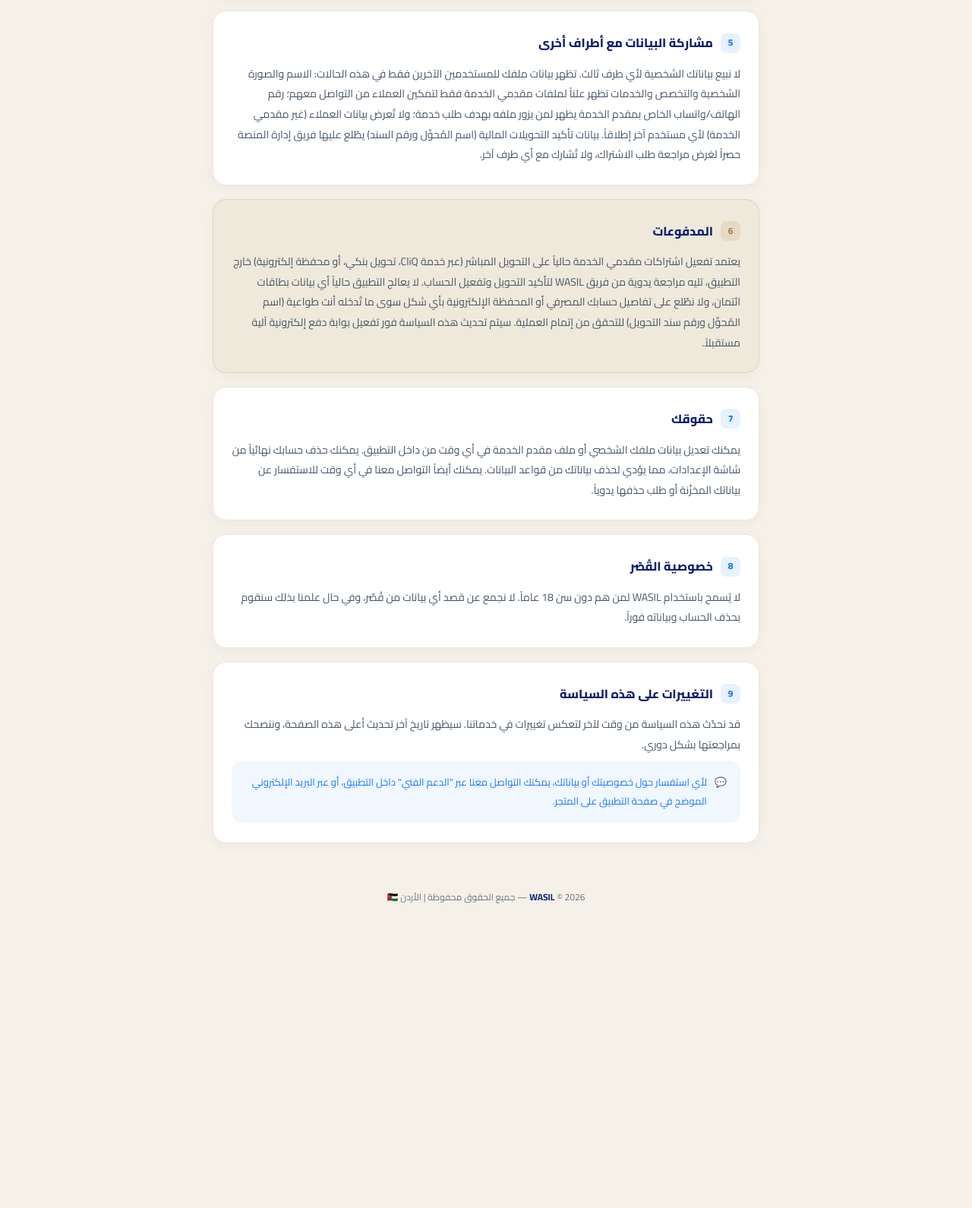
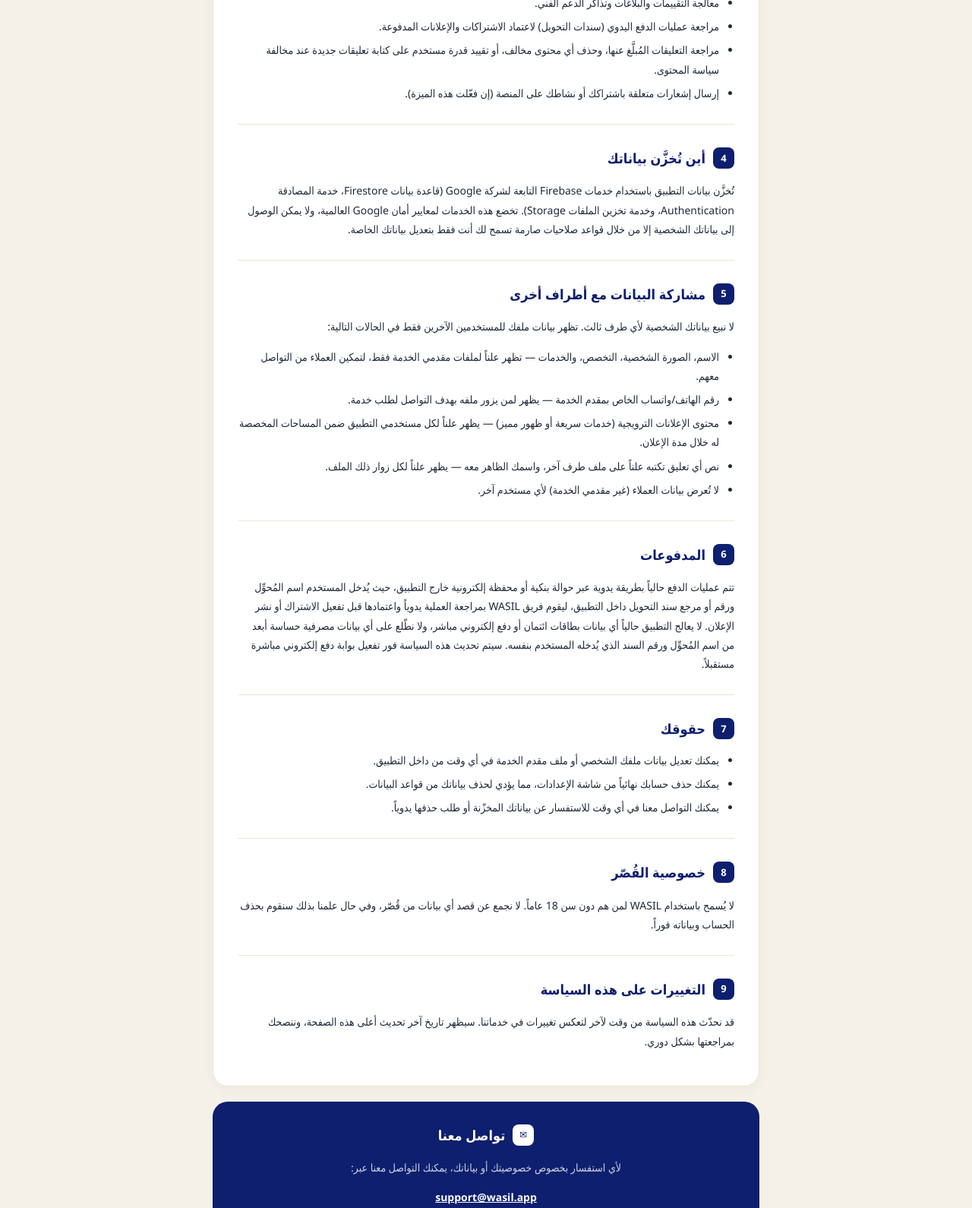
Before and after one commit to maloohm-collab/wasil-legal, a plain HTML site: page index.html in a window 1280 px wide. Shown: the part 1210-2800 px from the top of the page at 76% size. Before the commit the page ends 2453 px from the top, so only its background shows below. Drawn offline with Linux system fonts and the light colour scheme.

Commit message:
Revise privacy policy content and styling

```diff
--- a/index.html
+++ b/index.html
@@ -4,214 +4,285 @@
 <meta charset="UTF-8">
 <meta name="viewport" content="width=device-width, initial-scale=1.0">
 <title>سياسة الخصوصية — WASIL</title>
-<meta name="description" content="سياسة الخصوصية الرسمية لتطبيق WASIL">
-<link rel="preconnect" href="https://fonts.googleapis.com">
-<link href="https://fonts.googleapis.com/css2?family=Cairo:wght@400;600;700;800;900&display=swap" rel="stylesheet">
 <style>
-  :root{
-    --navy:#0D1F6E;
-    --navy-deep:#0A1856;
-    --blue:#1677FF;
-    --gold:#A8843C;
-    --stone:#F5F1E8;
-    --card-border:#EDE7D9;
-    --muted:#6B7280;
-    --text:#1E293B;
+  :root {
+    --stone: #F5F1E8;
+    --navy: #0D1F6E;
+    --blue: #1677FF;
+    --gold: #A8843C;
+    --gold-soft: #F3EAD3;
+    --card-border: #EDE7D9;
+    --muted: #6B7280;
+    --text: #1E293B;
   }
-  *{box-sizing:border-box;}
-  body{
-    margin:0;
-    background:var(--stone);
-    font-family:'Cairo',sans-serif;
-    color:var(--text);
-    line-height:1.9;
+
+  * { box-sizing: border-box; }
+
+  body {
+    margin: 0;
+    background: var(--stone);
+    font-family: 'Segoe UI', Tahoma, Arial, sans-serif;
+    color: var(--text);
+    line-height: 1.8;
   }
-  header{
-    background:linear-gradient(135deg,#1A3FB5,var(--navy) 70%);
-    padding:56px 20px 72px;
-    text-align:center;
-    position:relative;
-    overflow:hidden;
+
+  header {
+    background: linear-gradient(135deg, var(--blue), var(--navy));
+    padding: 48px 24px 40px;
+    text-align: center;
+    color: white;
   }
-  header::before{
-    content:"";
-    position:absolute;
-    top:-70px; right:-60px;
-    width:220px; height:220px;
-    border-radius:50%;
-    background:radial-gradient(circle at center, rgba(255,255,255,.14), rgba(255,255,255,0) 70%);
+
+  .logo-mark {
+    display: inline-flex;
+    align-items: center;
+    justify-content: center;
+    width: 56px;
+    height: 56px;
+    background: white;
+    color: var(--navy);
+    border-radius: 16px;
+    font-weight: 900;
+    font-size: 24px;
+    margin-bottom: 16px;
   }
-  .logo-badge{
-    width:64px;height:64px;
-    margin:0 auto 18px;
-    border-radius:50%;
-    background:rgba(255,255,255,.12);
-    border:1.5px solid rgba(255,255,255,.22);
-    display:flex;align-items:center;justify-content:center;
-    font-size:28px;color:#fff;font-weight:900;
+
+  header h1 {
+    margin: 0 0 8px;
+    font-size: 26px;
+    font-weight: 800;
+    letter-spacing: 0.5px;
   }
-  header h1{
-    color:#fff;
-    font-size:26px;
-    font-weight:900;
-    margin:0 0 8px;
-    letter-spacing:.3px;
+
+  header p {
+    margin: 0;
+    color: rgba(255,255,255,0.75);
+    font-size: 14px;
   }
-  header p{
-    color:rgba(255,255,255,.78);
-    margin:0;
-    font-size:14px;
+
+  main {
+    max-width: 760px;
+    margin: -20px auto 0;
+    padding: 0 20px 60px;
   }
-  main{
-    max-width:760px;
-    margin:-40px auto 60px;
-    padding:0 20px;
+
+  .card {
+    background: white;
+    border: 1px solid var(--card-border);
+    border-radius: 20px;
+    padding: 32px;
+    margin-bottom: 20px;
+    box-shadow: 0 4px 16px rgba(13,31,110,0.04);
   }
-  .updated-pill{
-    display:inline-block;
-    background:#fff;
-    border:1px solid var(--card-border);
-    color:var(--muted);
-    font-size:12px;
-    font-weight:700;
-    padding:6px 16px;
-    border-radius:20px;
-    margin-bottom:24px;
-    box-shadow:0 4px 14px rgba(13,31,110,.06);
+
+  .updated-badge {
+    display: inline-block;
+    background: var(--gold-soft);
+    color: var(--gold);
+    font-size: 12px;
+    font-weight: 700;
+    padding: 6px 14px;
+    border-radius: 20px;
+    margin-bottom: 24px;
   }
-  .card{
-    background:#fff;
-    border:1px solid var(--card-border);
-    border-radius:18px;
-    padding:26px 24px;
-    margin-bottom:18px;
-    box-shadow:0 4px 16px rgba(13,31,110,.04);
+
+  h2 {
+    color: var(--navy);
+    font-size: 18px;
+    font-weight: 800;
+    margin: 0 0 12px;
+    display: flex;
+    align-items: center;
+    gap: 10px;
   }
-  .card h2{
-    font-size:16px;
-    font-weight:800;
-    color:var(--navy);
-    margin:0 0 12px;
-    display:flex;
-    align-items:center;
-    gap:10px;
+
+  h2 .num {
+    display: inline-flex;
+    align-items: center;
+    justify-content: center;
+    width: 28px;
+    height: 28px;
+    background: var(--navy);
+    color: white;
+    border-radius: 8px;
+    font-size: 13px;
+    flex-shrink: 0;
   }
-  .card h2 .num{
-    display:inline-flex;
-    align-items:center;
-    justify-content:center;
-    width:26px;height:26px;
-    border-radius:8px;
-    background:rgba(22,119,255,.1);
-    color:var(--blue);
-    font-size:12px;
-    font-weight:800;
-    flex-shrink:0;
+
+  p, li {
+    font-size: 14px;
+    color: var(--text);
   }
-  .card p{
-    font-size:14px;
-    color:#475569;
-    margin:0;
-    white-space:pre-line;
+
+  ul {
+    margin: 8px 0;
+    padding-right: 20px;
   }
-  .note{
-    background:rgba(168,132,60,.07);
-    border:1px solid rgba(168,132,60,.22);
+
+  li { margin-bottom: 6px; }
+
+  .section + .section {
+    margin-top: 28px;
+    padding-top: 28px;
+    border-top: 1px solid var(--card-border);
   }
-  .note h2 .num{
-    background:rgba(168,132,60,.14);
-    color:var(--gold);
+
+  .note {
+    background: var(--stone);
+    border: 1px solid var(--card-border);
+    border-radius: 12px;
+    padding: 14px 16px;
+    font-size: 13px;
+    color: var(--muted);
+    margin-top: 10px;
   }
-  .contact-box{
-    background:rgba(22,119,255,.06);
-    border-radius:14px;
-    padding:16px 18px;
-    display:flex;
-    gap:10px;
-    align-items:flex-start;
-    font-size:13px;
-    color:var(--blue);
-    margin-top:8px;
+
+  .contact-card {
+    background: var(--navy);
+    color: white;
+    border-radius: 20px;
+    padding: 28px 32px;
+    text-align: center;
   }
-  footer{
-    text-align:center;
-    padding:0 20px 50px;
-    color:var(--muted);
-    font-size:12px;
+
+  .contact-card h2 {
+    color: white;
+    justify-content: center;
   }
-  footer strong{color:var(--navy);}
-  @media (max-width:480px){
-    header{padding:44px 16px 60px;}
-    header h1{font-size:22px;}
-    .card{padding:20px 18px;}
+
+  .contact-card a {
+    color: white;
+    font-weight: 700;
+  }
+
+  footer {
+    text-align: center;
+    padding: 24px;
+    color: var(--muted);
+    font-size: 12px;
   }
 </style>
 </head>
 <body>
 
 <header>
-  <div class="logo-badge">W</div>
+  <div class="logo-mark">W</div>
   <h1>سياسة الخصوصية</h1>
-  <p>تطبيق WASIL — جميع خدماتك في منصة واحدة</p>
+  <p>تطبيق WASIL — منصة خدمات ذكية في الأردن</p>
 </header>
 
 <main>
-  <span class="updated-pill">آخر تحديث: يوليو 2026</span>
+  <div class="card">
+    <span class="updated-badge">آخر تحديث: أغسطس 2026</span>
 
-  <div class="card">
-    <h2><span class="num">1</span>مقدّمة</h2>
-    <p>نحن في WASIL نأخذ خصوصيتك على محمل الجد. توضح هذه السياسة ما هي البيانات التي نجمعها عند استخدامك للتطبيق، كيف نستخدمها، ومع من قد نشاركها. باستخدامك للتطبيق فإنك توافق على الممارسات الموضحة هنا.</p>
+    <div class="section">
+      <h2><span class="num">1</span> مقدمة</h2>
+      <p>
+        نحن في WASIL نأخذ خصوصيتك على محمل الجد. توضح هذه السياسة ما هي البيانات التي نجمعها عند استخدامك للتطبيق،
+        كيف نستخدمها، ومع من قد نشاركها. باستخدامك للتطبيق فإنك توافق على الممارسات الموضحة هنا.
+      </p>
     </div>
 
-  <div class="card">
-    <h2><span class="num">2</span>البيانات التي نجمعها</h2>
-    <p>نجمع فقط البيانات الضرورية لتشغيل الخدمة: بيانات الحساب (الاسم، رقم الهاتف، البريد الإلكتروني، المدينة والمنطقة)؛ بيانات مقدمي الخدمة (التخصص، نبذة تعريفية، الخدمات وأسعارها، أوقات العمل، ومناطق التغطية)؛ وثائق التوثيق لمقدمي الخدمة فقط (صورة شخصية، صورة الهوية، شهادات مهنية أو رقم نقابة حسب المهنة) وتُستخدم حصراً للتحقق من الهوية والمؤهلات؛ بيانات الاستخدام (التقييمات، البلاغات، تذاكر الدعم الفني)؛ بيانات تأكيد التحويلات المالية عند الاشتراك (اسم المُحوِّل ورقم سند التحويل) وتُستخدم حصراً لمراجعة طلب الاشتراك وتفعيله يدوياً؛ ومعرّف الجهاز للإشعارات (FCM Token).
-
-ملاحظة مهمة: لا يخزّن التطبيق سجلّ محادثاتك مع مقدمي الخدمة. التواصل يتم مباشرة عبر مكالمة هاتفية أو واتساب خارج التطبيق، ولا نطّلع على محتوى تلك المحادثات ولا نحتفظ بها.</p>
+    <div class="section">
+      <h2><span class="num">2</span> البيانات التي نجمعها</h2>
+      <p>نجمع فقط البيانات الضرورية لتشغيل الخدمة، وتشمل:</p>
+      <ul>
+        <li><strong>بيانات الحساب:</strong> الاسم، رقم الهاتف، البريد الإلكتروني، المدينة والمنطقة.</li>
+        <li><strong>بيانات مقدمي الخدمة:</strong> التخصص المهني، نبذة تعريفية، الخدمات المقدَّمة وأسعارها، أوقات العمل، ومناطق التغطية.</li>
+        <li><strong>وثائق التوثيق (لمقدمي الخدمة فقط):</strong> صورة شخصية، صورة الهوية، وشهادات مهنية أو رقم نقابة حسب طبيعة المهنة — تُستخدم حصراً للتحقق من الهوية والمؤهلات المهنية.</li>
+        <li><strong>بيانات الدفع اليدوي:</strong> عند الاشتراك أو شراء إعلان مدفوع (خدمات سريعة أو ظهور مميز)، نجمع اسم المُحوِّل ورقم/مرجع سند التحويل والمبلغ المُدخَل من المستخدم، لغرض مراجعة العملية يدوياً واعتمادها فقط — لا نجمع أو نخزّن أي بيانات بطاقة ائتمان.</li>
+        <li><strong>بيانات التعليقات والبلاغات:</strong> نص التعليق (إيجابي/سلبي) الذي يكتبه المستخدم عن طرف آخر، أي رد علني عليه، وأي بلاغ يقدّمه مستخدم عن محتوى مخالف.</li>
+        <li><strong>بيانات الإعلانات الترويجية:</strong> عند نشر إعلان ضمن الخدمات السريعة أو الظهور المميز، نجمع بيانات الإعلان (النص، الصورة، رقم التواصل) لعرضها للمستخدمين الآخرين.</li>
+        <li><strong>بيانات الاستخدام:</strong> التقييمات التي تمنحها أو تستلمها، البلاغات التي تقدّمها، وتذاكر الدعم الفني.</li>
+        <li><strong>معرّف الجهاز للإشعارات (FCM Token):</strong> لإرسال إشعارات التطبيق عند الحاجة.</li>
+      </ul>
+      <div class="note">
+        لا يخزّن التطبيق سجلّ محادثاتك مع مقدمي الخدمة. التواصل يتم مباشرة عبر مكالمة هاتفية أو واتساب خارج التطبيق، ولا نطّلع على محتوى تلك المحادثات ولا نحتفظ بها.
+      </div>
     </div>
 
-  <div class="card">
-    <h2><span class="num">3</span>كيف نستخدم بياناتك</h2>
-    <p>نستخدم بياناتك لعرض ملفك الشخصي أو ملف مقدم الخدمة ضمن نتائج البحث، تمكينك من التواصل المباشر مع مقدمي الخدمة، التحقق من هوية ومؤهلات مقدمي الخدمة (التوثيق)، مراجعة طلبات الاشتراك وتفعيلها، معالجة التقييمات والبلاغات وتذاكر الدعم الفني، وإرسال إشعارات متعلقة باشتراكك أو نشاطك على المنصة إن فعّلت هذه الميزة.</p>
+    <div class="section">
+      <h2><span class="num">3</span> كيف نستخدم بياناتك</h2>
+      <ul>
+        <li>عرض ملفك الشخصي أو ملف مقدم الخدمة للمستخدمين الآخرين ضمن نتائج البحث.</li>
+        <li>تمكينك من التواصل المباشر مع مقدمي الخدمة عبر الهاتف أو واتساب.</li>
+        <li>التحقق من هوية ومؤهلات مقدمي الخدمة (التوثيق).</li>
+        <li>معالجة التقييمات والبلاغات وتذاكر الدعم الفني.</li>
+        <li>مراجعة عمليات الدفع اليدوي (سندات التحويل) لاعتماد الاشتراكات والإعلانات المدفوعة.</li>
+        <li>مراجعة التعليقات المُبلَّغ عنها، وحذف أي محتوى مخالف، أو تقييد قدرة مستخدم على كتابة تعليقات جديدة عند مخالفة سياسة المحتوى.</li>
+        <li>إرسال إشعارات متعلقة باشتراكك أو نشاطك على المنصة (إن فعّلت هذه الميزة).</li>
+      </ul>
     </div>
 
-  <div class="card">
-    <h2><span class="num">4</span>أين تُخزَّن بياناتك</h2>
-    <p>تُخزَّن بيانات التطبيق باستخدام خدمات Firebase التابعة لشركة Google (قاعدة بيانات Firestore وخدمة المصادقة Authentication). تخضع هذه الخدمات لمعايير أمان Google العالمية، ولا يمكن الوصول إلى بياناتك الشخصية إلا من خلال قواعد صلاحيات صارمة تسمح لك أنت فقط بتعديل بياناتك الخاصة.</p>
+    <div class="section">
+      <h2><span class="num">4</span> أين تُخزَّن بياناتك</h2>
+      <p>
+        تُخزَّن بيانات التطبيق باستخدام خدمات Firebase التابعة لشركة Google (قاعدة بيانات Firestore، خدمة المصادقة Authentication،
+        وخدمة تخزين الملفات Storage). تخضع هذه الخدمات لمعايير أمان Google العالمية، ولا يمكن الوصول إلى بياناتك الشخصية
+        إلا من خلال قواعد صلاحيات صارمة تسمح لك أنت فقط بتعديل بياناتك الخاصة.
+      </p>
     </div>
 
-  <div class="card">
-    <h2><span class="num">5</span>مشاركة البيانات مع أطراف أخرى</h2>
-    <p>لا نبيع بياناتك الشخصية لأي طرف ثالث. تظهر بيانات ملفك للمستخدمين الآخرين فقط في هذه الحالات: الاسم والصورة الشخصية والتخصص والخدمات تظهر علناً لملفات مقدمي الخدمة فقط لتمكين العملاء من التواصل معهم؛ رقم الهاتف/واتساب الخاص بمقدم الخدمة يظهر لمن يزور ملفه بهدف طلب خدمة؛ ولا تُعرض بيانات العملاء (غير مقدمي الخدمة) لأي مستخدم آخر إطلاقاً. بيانات تأكيد التحويلات المالية (اسم المُحوِّل ورقم السند) يطّلع عليها فريق إدارة المنصة حصراً لغرض مراجعة طلب الاشتراك، ولا تُشارك مع أي طرف آخر.</p>
+    <div class="section">
+      <h2><span class="num">5</span> مشاركة البيانات مع أطراف أخرى</h2>
+      <p>لا نبيع بياناتك الشخصية لأي طرف ثالث. تظهر بيانات ملفك للمستخدمين الآخرين فقط في الحالات التالية:</p>
+      <ul>
+        <li>الاسم، الصورة الشخصية، التخصص، والخدمات — تظهر علناً لملفات مقدمي الخدمة فقط، لتمكين العملاء من التواصل معهم.</li>
+        <li>رقم الهاتف/واتساب الخاص بمقدم الخدمة — يظهر لمن يزور ملفه بهدف التواصل لطلب خدمة.</li>
+        <li>محتوى الإعلانات الترويجية (خدمات سريعة أو ظهور مميز) — يظهر علناً لكل مستخدمي التطبيق ضمن المساحات المخصصة له خلال مدة الإعلان.</li>
+        <li>نص أي تعليق تكتبه علناً على ملف طرف آخر، واسمك الظاهر معه — يظهر علناً لكل زوار ذلك الملف.</li>
+        <li>لا تُعرض بيانات العملاء (غير مقدمي الخدمة) لأي مستخدم آخر.</li>
+      </ul>
     </div>
 
-  <div class="card note">
-    <h2><span class="num">6</span>المدفوعات</h2>
-    <p>يعتمد تفعيل اشتراكات مقدمي الخدمة حالياً على التحويل المباشر (عبر خدمة CliQ، تحويل بنكي، أو محفظة إلكترونية) خارج التطبيق، تليه مراجعة يدوية من فريق WASIL لتأكيد التحويل وتفعيل الحساب. لا يعالج التطبيق حالياً أي بيانات بطاقات ائتمان، ولا نطّلع على تفاصيل حسابك المصرفي أو المحفظة الإلكترونية بأي شكل سوى ما تُدخله أنت طواعية (اسم المُحوِّل ورقم سند التحويل) للتحقق من إتمام العملية. سيتم تحديث هذه السياسة فور تفعيل بوابة دفع إلكترونية آلية مستقبلاً.</p>
+    <div class="section">
+      <h2><span class="num">6</span> المدفوعات</h2>
+      <p>
+        تتم عمليات الدفع حالياً بطريقة يدوية عبر حوالة بنكية أو محفظة إلكترونية خارج التطبيق، حيث يُدخل المستخدم
+        اسم المُحوِّل ورقم أو مرجع سند التحويل داخل التطبيق، ليقوم فريق WASIL بمراجعة العملية يدوياً واعتمادها
+        قبل تفعيل الاشتراك أو نشر الإعلان. لا يعالج التطبيق حالياً أي بيانات بطاقات ائتمان أو دفع إلكتروني مباشر،
+        ولا نطّلع على أي بيانات مصرفية حساسة أبعد من اسم المُحوِّل ورقم السند الذي يُدخله المستخدم بنفسه.
+        سيتم تحديث هذه السياسة فور تفعيل بوابة دفع إلكتروني مباشرة مستقبلاً.
+      </p>
     </div>
 
-  <div class="card">
-    <h2><span class="num">7</span>حقوقك</h2>
-    <p>يمكنك تعديل بيانات ملفك الشخصي أو ملف مقدم الخدمة في أي وقت من داخل التطبيق. يمكنك حذف حسابك نهائياً من شاشة الإعدادات، مما يؤدي لحذف بياناتك من قواعد البيانات. يمكنك أيضاً التواصل معنا في أي وقت للاستفسار عن بياناتك المخزّنة أو طلب حذفها يدوياً.</p>
+    <div class="section">
+      <h2><span class="num">7</span> حقوقك</h2>
+      <ul>
+        <li>يمكنك تعديل بيانات ملفك الشخصي أو ملف مقدم الخدمة في أي وقت من داخل التطبيق.</li>
+        <li>يمكنك حذف حسابك نهائياً من شاشة الإعدادات، مما يؤدي لحذف بياناتك من قواعد البيانات.</li>
+        <li>يمكنك التواصل معنا في أي وقت للاستفسار عن بياناتك المخزّنة أو طلب حذفها يدوياً.</li>
+      </ul>
     </div>
 
-  <div class="card">
-    <h2><span class="num">8</span>خصوصية القُصّر</h2>
-    <p>لا يُسمح باستخدام WASIL لمن هم دون سن 18 عاماً. لا نجمع عن قصد أي بيانات من قُصّر، وفي حال علمنا بذلك سنقوم بحذف الحساب وبياناته فوراً.</p>
+    <div class="section">
+      <h2><span class="num">8</span> خصوصية القُصّر</h2>
+      <p>
+        لا يُسمح باستخدام WASIL لمن هم دون سن 18 عاماً. لا نجمع عن قصد أي بيانات من قُصّر، وفي حال علمنا بذلك سنقوم
+        بحذف الحساب وبياناته فوراً.
+      </p>
     </div>
 
-  <div class="card">
-    <h2><span class="num">9</span>التغييرات على هذه السياسة</h2>
-    <p>قد نحدّث هذه السياسة من وقت لآخر لتعكس تغييرات في خدماتنا. سيظهر تاريخ آخر تحديث أعلى هذه الصفحة، وننصحك بمراجعتها بشكل دوري.</p>
-    <div class="contact-box">
-      <span>💬</span>
-      <span>لأي استفسار حول خصوصيتك أو بياناتك، يمكنك التواصل معنا عبر "الدعم الفني" داخل التطبيق، أو عبر البريد الإلكتروني الموضح في صفحة التطبيق على المتجر.</span>
+    <div class="section">
+      <h2><span class="num">9</span> التغييرات على هذه السياسة</h2>
+      <p>
+        قد نحدّث هذه السياسة من وقت لآخر لتعكس تغييرات في خدماتنا. سيظهر تاريخ آخر تحديث أعلى هذه الصفحة، وننصحك
+        بمراجعتها بشكل دوري.
+      </p>
     </div>
+  </div>
+
+  <div class="contact-card">
+    <h2><span class="num" style="background:white;color:var(--navy);">✉</span> تواصل معنا</h2>
+    <p style="color:rgba(255,255,255,0.8);">
+      لأي استفسار بخصوص خصوصيتك أو بياناتك، يمكنك التواصل معنا عبر:
+    </p>
+    <p><a href="mailto:support@wasil.app">support@wasil.app</a></p>
   </div>
 </main>
 
 <footer>
-  <strong>WASIL</strong> © 2026 — جميع الحقوق محفوظة | الأردن 🇯🇴
+  © 2026 WASIL. جميع الحقوق محفوظة.
 </footer>
 
 </body>
```
Lines whose indentation alone changed are shown as unchanged.
